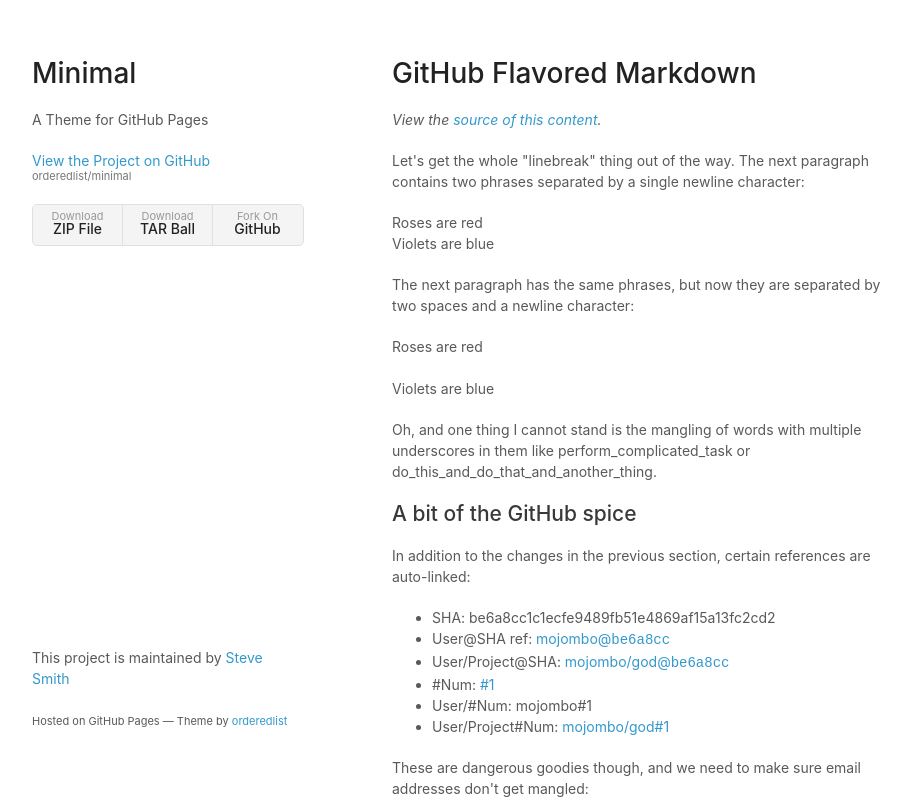
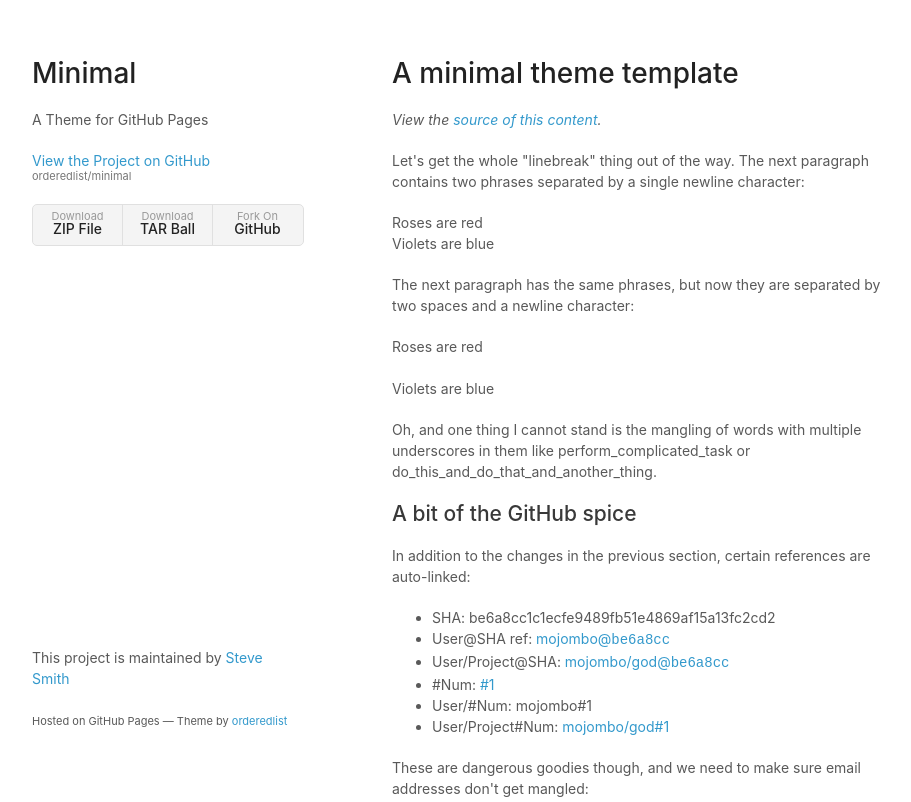
Before and after one commit to HaiyunJin/haiyunjin.github.io, a plain HTML site: page index.html in a window 1280 px wide. Shown: the top 802 px of the page, without its empty margins (178-1089 px from the left). Drawn offline with Linux system fonts and the light colour scheme.

Commit message:
Change title

```diff
--- a/index.html
+++ b/index.html
@@ -3,7 +3,7 @@
   <head>
     <meta charset="utf-8">
     <meta http-equiv="X-UA-Compatible" content="chrome=1">
-    <title>Minimal by Steve Smith</title>
+    <title>Homepage for Haiyun Jin</title>
 
     <link rel="stylesheet" href="stylesheets/styles.css">
     <link rel="stylesheet" href="stylesheets/pygment_trac.css">
@@ -25,7 +25,7 @@
         </ul>
       </header>
       <section>
-        <h1>GitHub Flavored Markdown</h1>
+        <h1>A minimal theme template</h1>
 
         <p><em>View the <a href="http://github.github.com/github-flavored-markdown/sample_content.html">source of this content</a>.</em></p>
 
```
